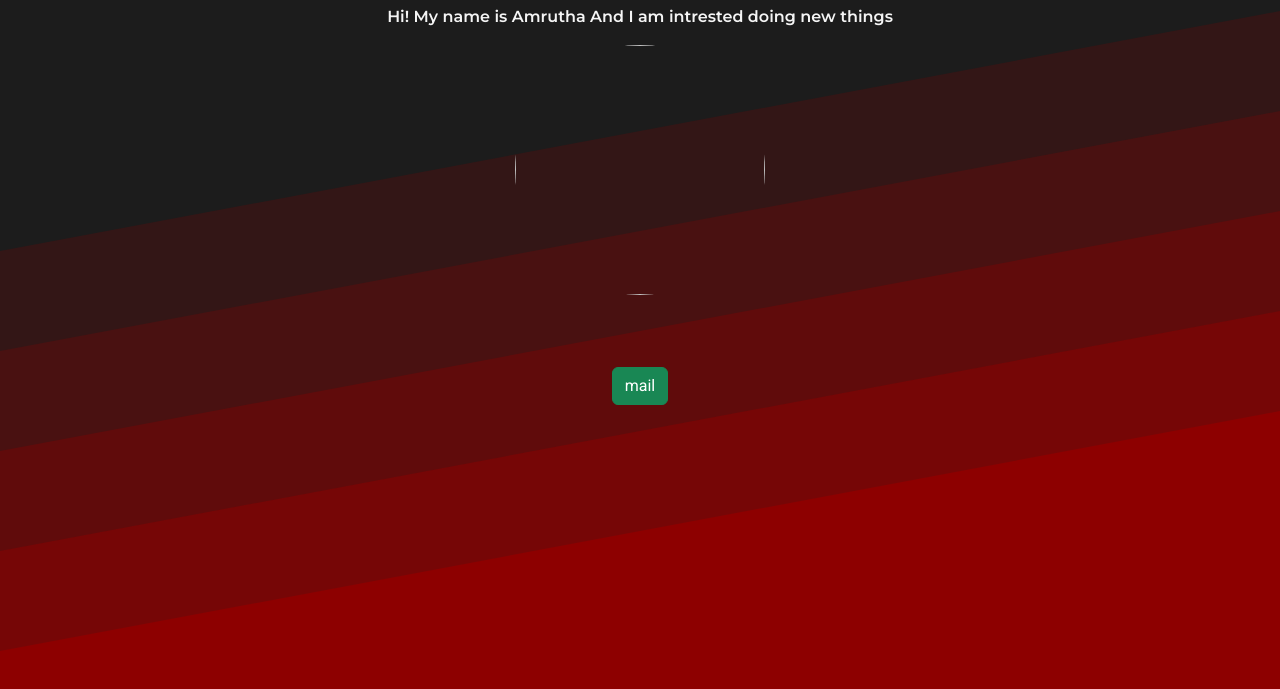
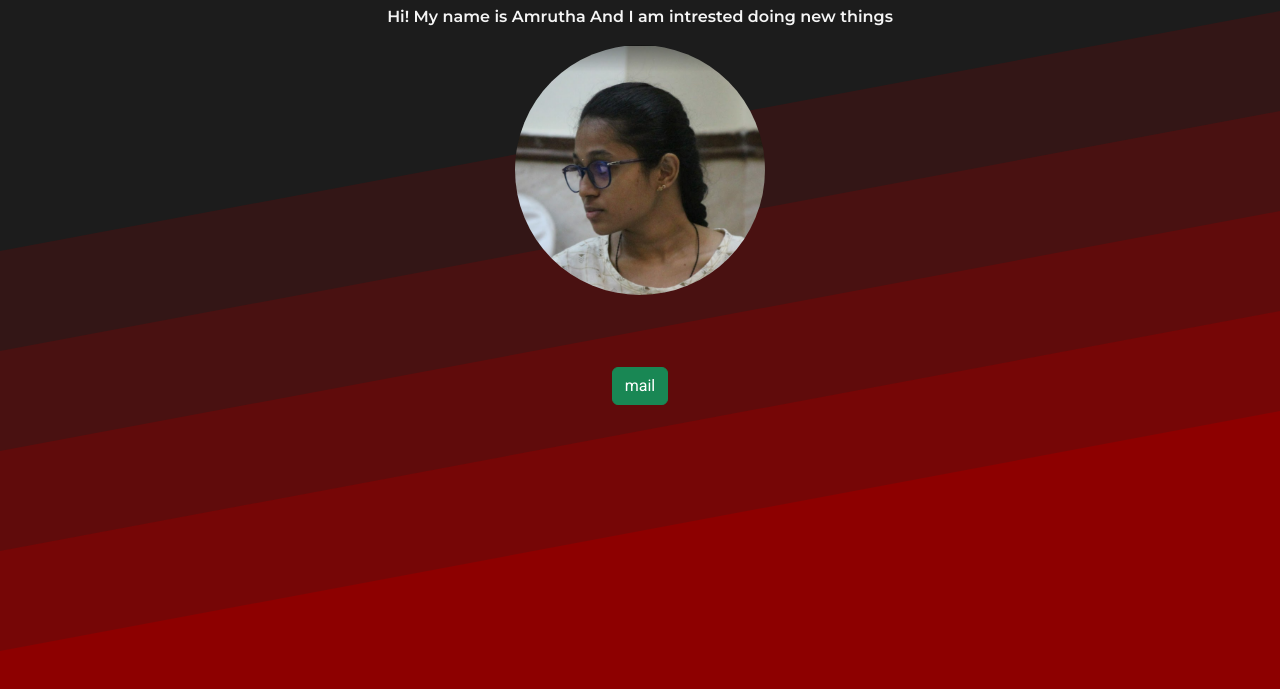
Before and after one commit to J-Amruthasai/fcbportfolio, a plain HTML site: page index.html in a window 1280 px wide. Shown: the part 99-788 px from the top of the page. Drawn offline with nearby package versions, Linux system fonts and the light colour scheme.

Commit message:
Update index.html

```diff
--- a/index.html
+++ b/index.html
@@ -57,7 +57,7 @@ ctrl + /  -->
 					<!-- This allows to have a image closing tag to add image--></p>
 
 					<!-- image-fluid will avoid the image from overflow means if we zoom in and zoom out the webpage the image follows accordingingly -->
-				<img src="images/avatar1.jpg" id="profile" class = "image-fluid">
+				<img src="images/avatar1.png" id="profile" class = "image-fluid">
 				<br>
 
 				<!-- a href will add a link element that will redirect the user to their default mail applicatiom once clicked -->
```
